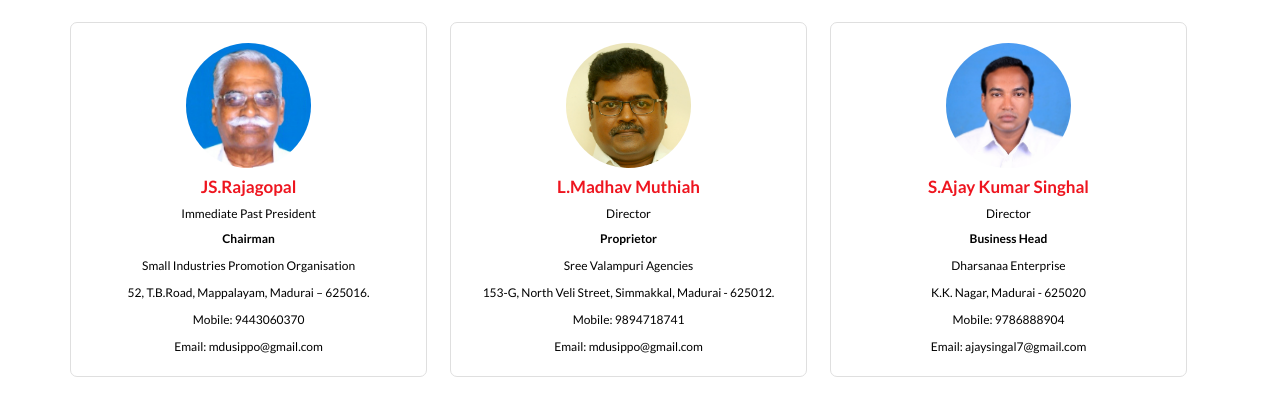
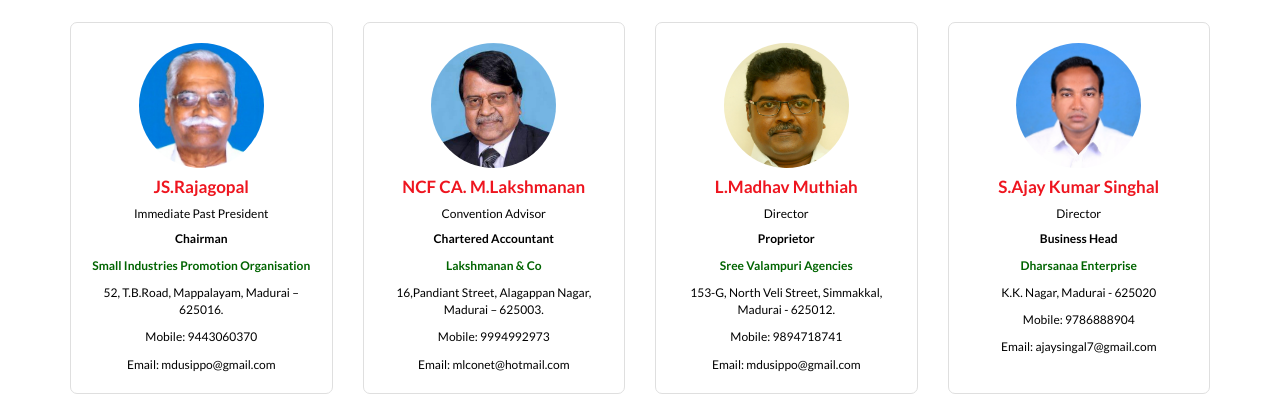
Before and after one commit to wastefellows/gwf, a plain HTML site: page convention.html in a window 1280 px wide. Shown: the part 416-812 px from the top of the page. Drawn offline with nearby package versions, Linux system fonts and the light colour scheme.

Commit message:
styling chagne

```diff
--- a/convention.html
+++ b/convention.html
@@ -77,7 +77,9 @@
                 <div class="mem-main-wrap">
                     <h2 class="text-center">Giants International Convention 2018 Committee</h2>
                     <div class="member_wrap clearfix">
-                        <div class="member_blk eq-height">
+                        <div class="row">
+                            <div class="col-md-3">
+                                <div class="member_blk convention-member eq-height">
                                     <a href="#">
                                         <div class="member_img">
                                             <img alt="JS.Rajagopal" src="img/rajagopal.jpg">
@@ -86,15 +88,34 @@
                                             <h5 class="name">JS.Rajagopal</h5>
                                             <h6>Immediate Past President</h6>
                                             <p><b>Chairman</b></p>
-                                    <p>Small Industries Promotion Organisation</p>
+                                            <p class="company">Small Industries Promotion Organisation</p>
                                             <p>52, T.B.Road, Mappalayam, Madurai – 625016.</p>
                                             <p>Mobile: 9443060370</p>
                                             <p>Email: mdusippo@gmail.com</p>
                                         </div>
                                     </a>
                                 </div>
-
-                        <div class="member_blk eq-height">
+                            </div>
+                            <div class="col-md-3">
+                                <div class="member_blk convention-member eq-height">
+                                    <a href="#">
+                                        <div class="member_img">
+                                            <img alt="NCF CA. M.Lakshmanan" src="img/lakshmanan.jpg">
+                                        </div>
+                                        <div class="member_det">
+                                            <h5 class="name">NCF CA. M.Lakshmanan</h5>
+                                            <h6>Convention Advisor</h6>
+                                            <p><b>Chartered Accountant</b></p>
+                                            <p class="company">Lakshmanan & Co</p>
+                                            <p>16,Pandiant Street, Alagappan Nagar, Madurai – 625003.</p>
+                                            <p>Mobile: 9994992973</p>
+                                            <p>Email: mlconet@hotmail.com</p>
+                                        </div>
+                                    </a>
+                                </div>
+                            </div>
+                            <div class="col-md-3">
+                                <div class="member_blk convention-member eq-height">
                                     <a href="#">
                                         <div class="member_img">
                                             <img alt="L.Madhav Muthiah" src="img/madhavOrg.jpg">
@@ -103,15 +124,16 @@
                                             <h5 class="name">L.Madhav Muthiah</h5>
                                             <h6>Director</h6>
                                             <p><b>Proprietor</b></p>
-                                    <p>Sree Valampuri Agencies</p>
+                                            <p class="company">Sree Valampuri Agencies</p>
                                             <p>153-G, North Veli Street, Simmakkal, Madurai - 625012.</p>
                                             <p>Mobile: 9894718741</p>
                                             <p>Email: mdusippo@gmail.com</p>
                                         </div>
                                     </a>
                                 </div>
-
-                        <div class="member_blk eq-height">
+                            </div>
+                            <div class="col-md-3">
+                                <div class="member_blk convention-member eq-height">
                                     <a href="#">
                                         <div class="member_img">
                                             <img alt="S.Ajay Kumar Singhal" src="img/ajay.jpg">
@@ -120,7 +142,7 @@
                                             <h5 class="name">S.Ajay Kumar Singhal</h5>
                                             <h6>Director</h6>
                                             <p><b>Business Head</b></p>
-                                    <p>Dharsanaa Enterprise</p>
+                                            <p class="company">Dharsanaa Enterprise</p>
                                             <p>K.K. Nagar, Madurai - 625020</p>
                                             <p>Mobile: 9786888904</p>
                                             <p>Email: ajaysingal7@gmail.com</p>
@@ -128,24 +150,8 @@
                                     </a>
                                 </div>
 
-                        <div class="member_blk eq-height">
-                            <a href="#">
-                                <div class="member_img">
-                                    <img alt="NCF CA. M.Lakshmanan" src="img/lakshmanan.jpg">
                             </div>
-                                <div class="member_det">
-                                    <h5 class="name">NCF CA. M.Lakshmanan</h5>
-                                    <h6>Convention Advisor</h6>
-                                    <p><b>Chartered Accountant</b></p>
-                                    <p>Lakshmanan & Co</p>
-                                    <p>16,Pandiant Street, Alagappan Nagar, Madurai – 625003.</p>
-                                    <p>Mobile: 9994992973</p>
-                                    <p>Email: mlconet@hotmail.com</p>
                         </div>
-                            </a>
-                        </div>
-
-
                     </div>
                 </div>
                 <div class="reg-btn text-center">
--- a/css/main.css
+++ b/css/main.css
@@ -183,7 +183,11 @@ body {
 
 .company {
     color: darkgreen;
-    font-weight: bold;
+    font-weight: 700;
+}
+
+.convention-member {
+    width: 100%;
 }
 
 /* ==========================================================================
@@ -288,6 +292,9 @@ border-top:1px solid #555;
     }
     .member_blk:nth-child(4n + 1) {
         margin-left: 0;
+    }
+    .convention-member {
+        width: 50%;
     }
 }
 
```
Lines whose indentation alone changed are shown as unchanged.
